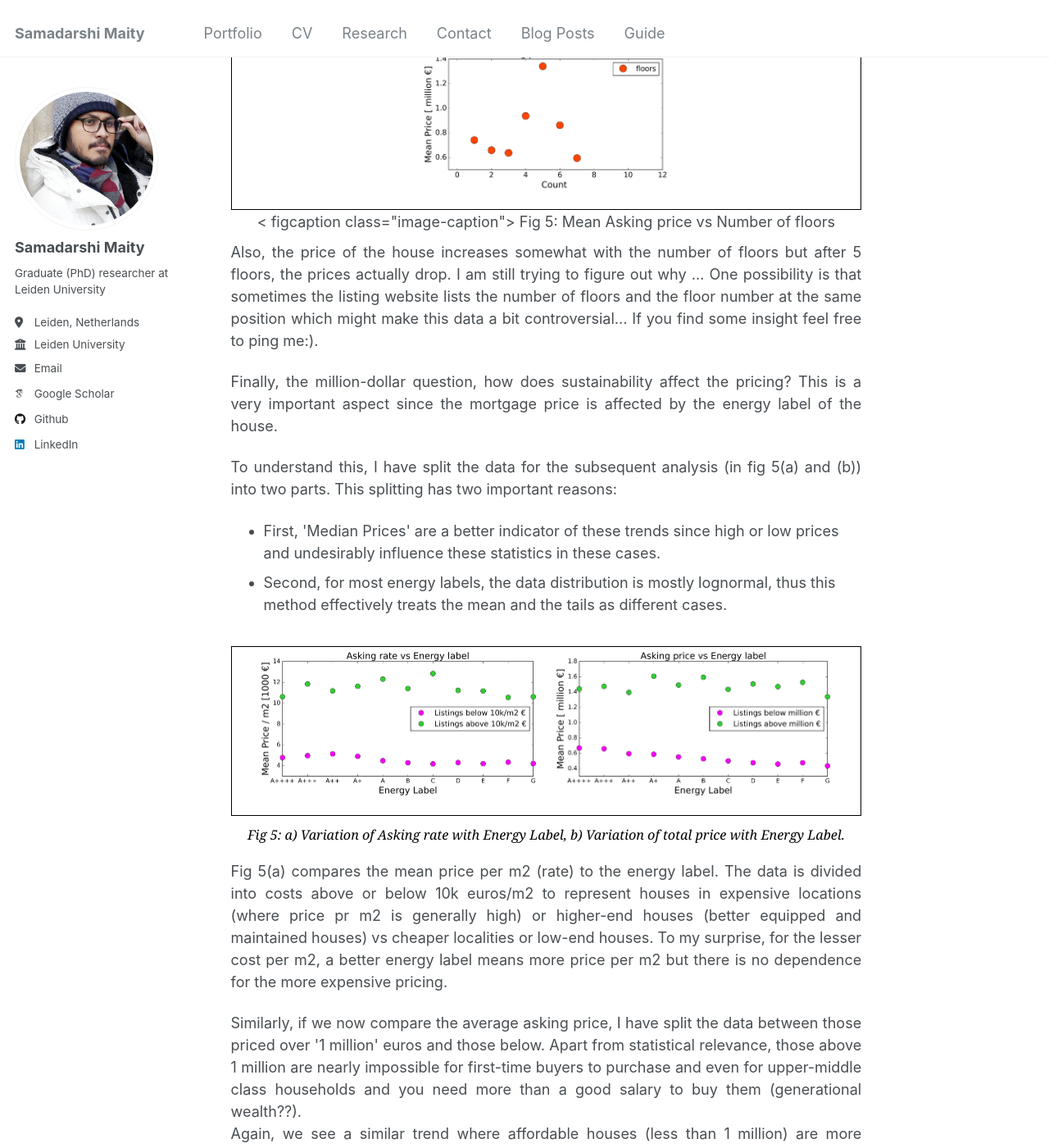
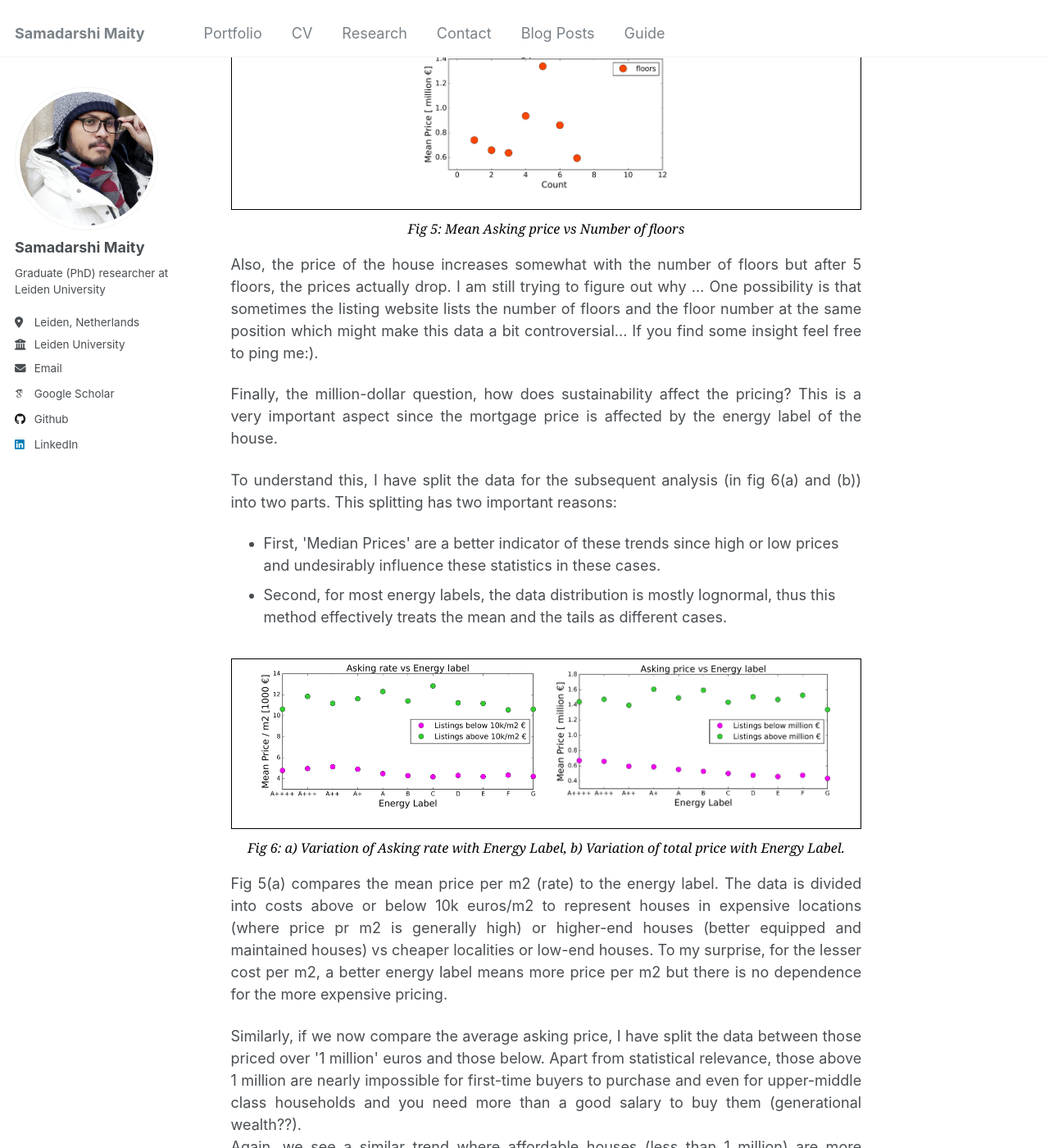
Before and after one commit to Samadarshi-Maity/Samadarshi-Maity.github.io, a Jekyll site: the page built from _portfolio/portfolio-2.html, in a window 1280 px wide and 1400 px high, scrolled down 3429 px. Shown: the whole window at 82% size. Built offline with Jekyll 4.4.1, drawn with Linux system fonts in a browser that asks for light colours; some web fonts are replaced.

Commit message:
Update portfolio-2.html

```diff
--- a/_portfolio/portfolio-2.html
+++ b/_portfolio/portfolio-2.html
@@ -153,8 +153,7 @@
 		<div class="image-container">
 			<img src ="/images/housing/price_vs_floors.png">
         	</div>
-	<	figcaption class="image-caption"> Fig 5: Mean Asking price vs Number of floors
-	</figcaption>
+		<figcaption class="image-caption"> Fig 5: Mean Asking price vs Number of floors</figcaption>
 	</figure>
 	<p style="text-align:justify;" >
 	Also, the price of the house increases somewhat with the number of floors but after 5 floors, the prices actually  drop. I am still trying to figure out why …  One possibility is that sometimes the listing website lists the number of floors and the floor number at the same position which might make this data a bit controversial... If you find some insight feel free to ping me:).
@@ -164,7 +163,7 @@
 	Finally, the million-dollar question, how does sustainability affect the pricing? This is a very important aspect since the mortgage price is affected by the energy label of the house.
 	</p>
 	<p style="text-align:justify;" >
-	To understand this, I have split the data for the subsequent analysis (in  fig 5(a) and (b)) into two parts.
+	To understand this, I have split the data for the subsequent analysis (in  fig 6(a) and (b)) into two parts.
 	This splitting has two important reasons:
 	</p>
 	<ul>
@@ -177,7 +176,7 @@
         <img src="/images/housing/price_m2_vs_energy.png" alt="price_m2_vs_energy.png">
         <img src="/images/housing/Price_vs_energy.png" alt="price_vs_energy.png">
     	</div>
-	<figcaption class="image-caption"> Fig 5: a) Variation of Asking rate with Energy Label, b) Variation of total price with Energy Label.</figcaption>
+	<figcaption class="image-caption"> Fig 6: a) Variation of Asking rate with Energy Label, b) Variation of total price with Energy Label.</figcaption>
 	</figure>
 
 	<p style="text-align:justify;" >
```
